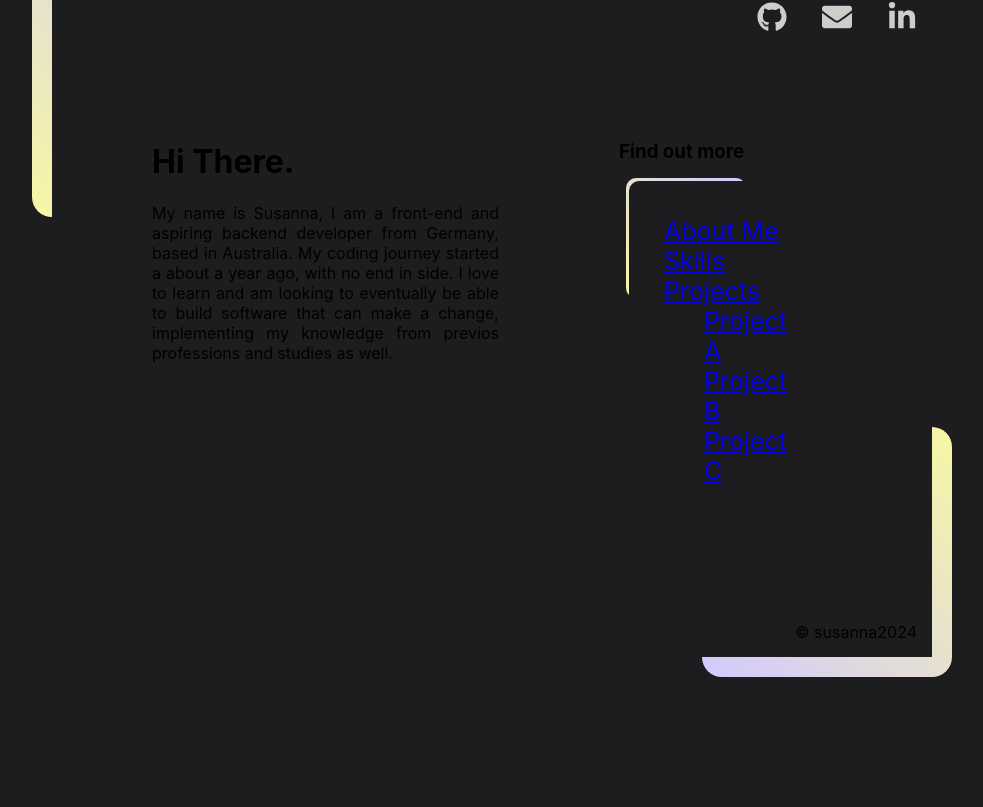
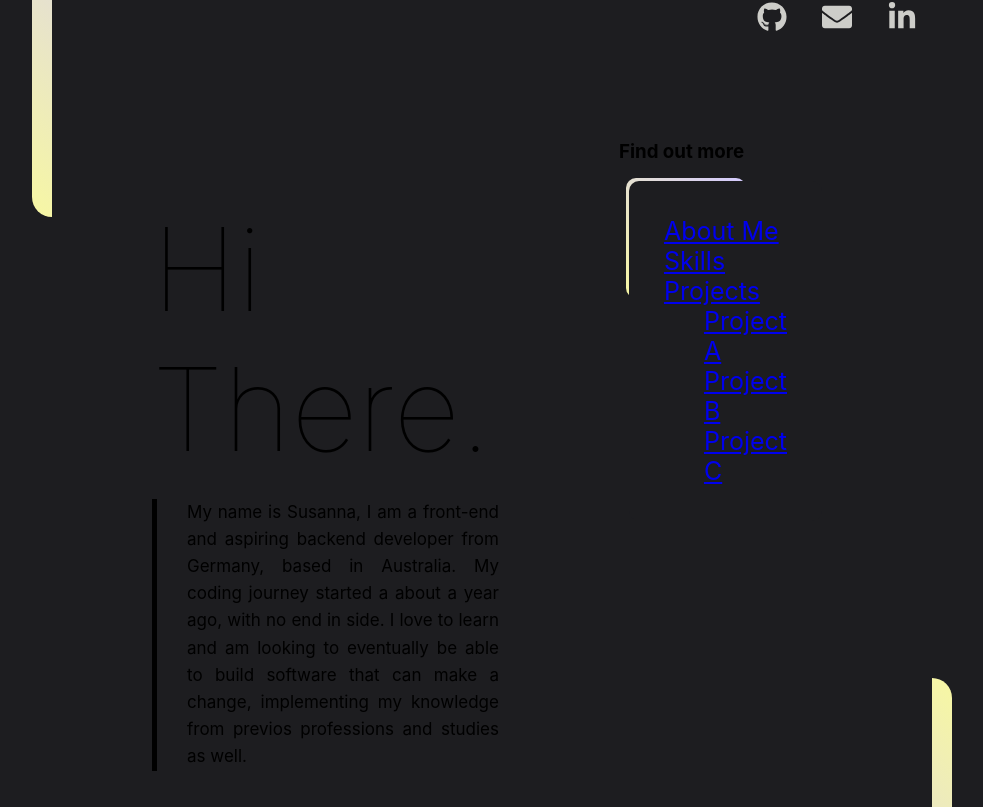
Before and after one commit to SusannaMj/portfolio-frontend, a React (Create React App) app: page / in a window 1280 px wide. Shown: the part 213-1020 px from the top of the page, without its empty margins (148-1131 px from the left). Built offline with nearby package versions, Linux system fonts and the light colour scheme.

Commit message:
added styling to home content

```diff
--- /dev/null
+++ b/src/Content/Home.css
@@ -0,0 +1,5 @@
+.home-container p {
+  border-left: 5px solid;
+  border-color: linear-gradient(45deg, #d3c9ff, #f7f7a3);
+  padding-left: 30px;
+}
--- a/src/Content/Home.js
+++ b/src/Content/Home.js
@@ -1,9 +1,14 @@
 import React from "react";
+import "./Home.css";
 export default function Home() {
   return (
     <div className="home-container">
-      <h1>Hi There.</h1>
-      <p>
+      <h1
+        style={{ fontSize: "116px", fontWeight: "100", marginBottom: "20px" }}
+      >
+        Hi There.
+      </h1>
+      <p style={{ lineHeight: "1.6", fontSize: "17px" }}>
         My name is Susanna, I am a front-end and aspiring backend developer from
         Germany, based in Australia. My coding journey started a about a year
         ago, with no end in side. I love to learn and am looking to eventually
```
